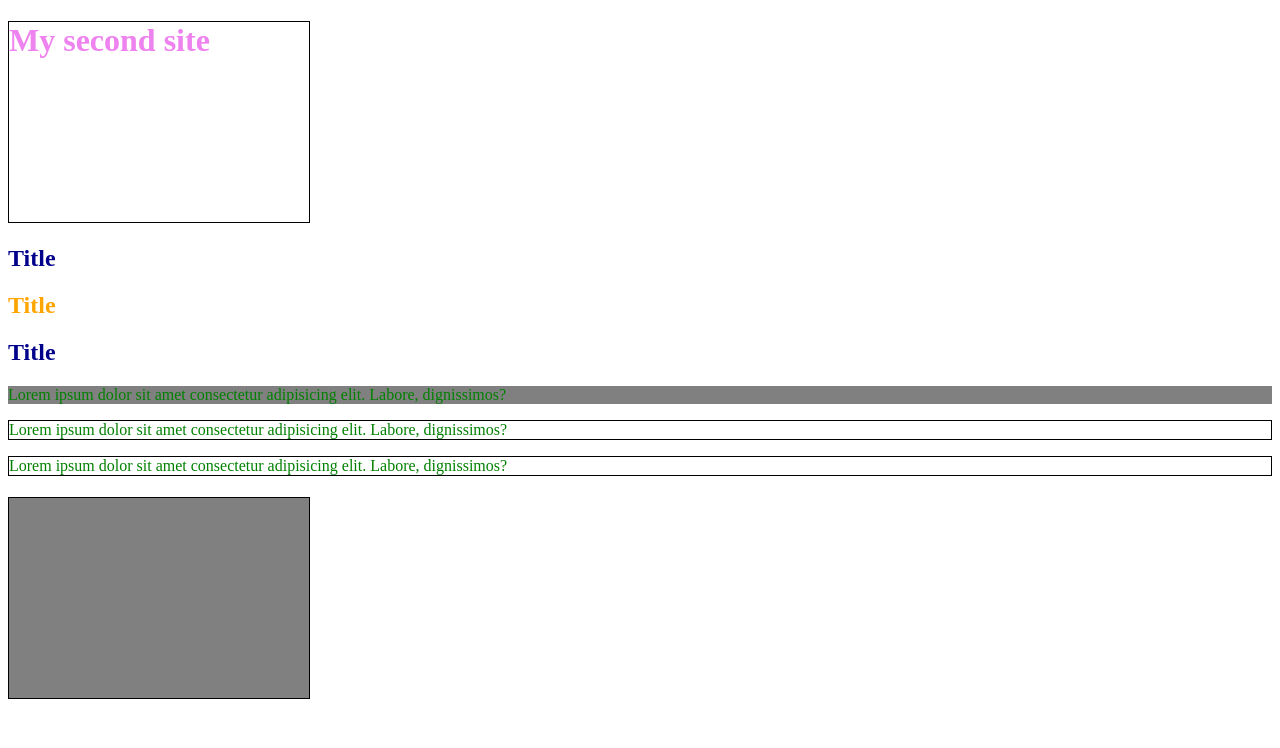
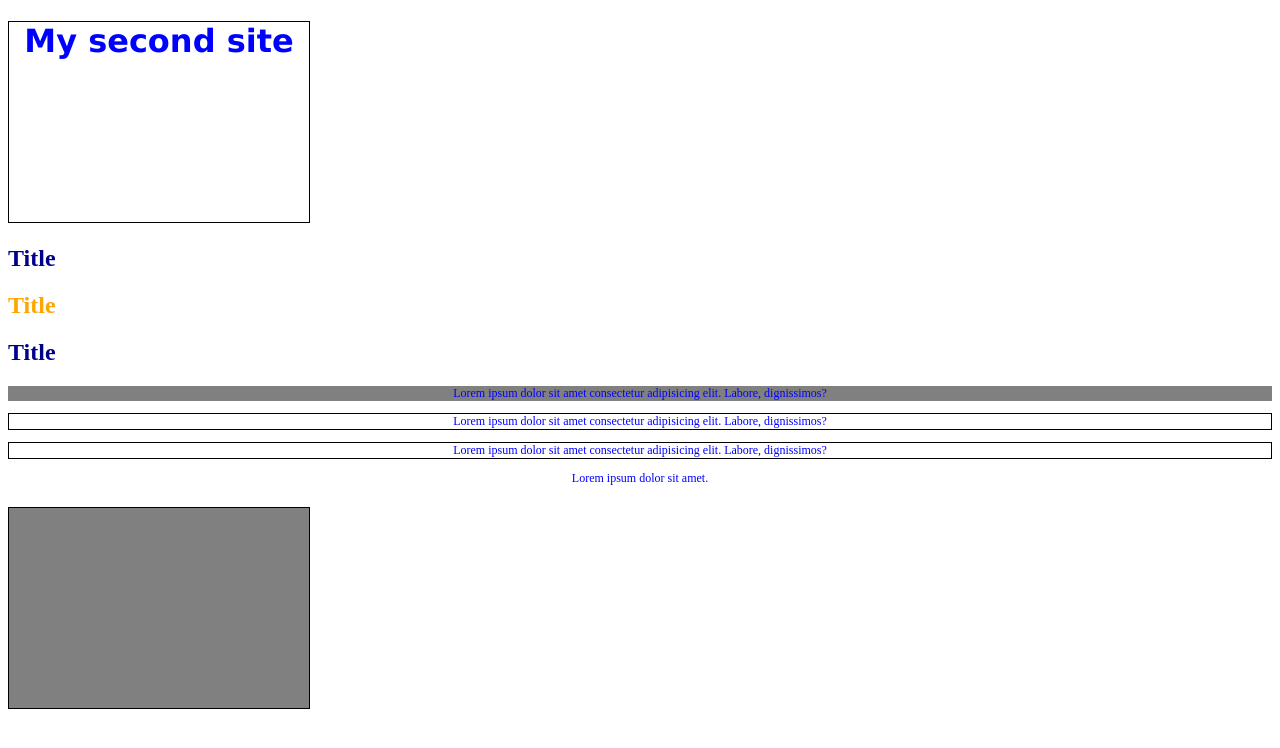
Before and after one commit to Bils1na/web_course, a PHP site: page / in a window 1280 px wide. Shown: the top 748 px of the page. Run offline with PHP 8.4, Linux system fonts and the light colour scheme.

Commit message:
added lec2web

```diff
--- a/lec2web/index.html
+++ b/lec2web/index.html
@@ -22,6 +22,7 @@
     <p id="first">Lorem ipsum dolor sit amet consectetur adipisicing elit. Labore, dignissimos?</p>
     <p class="border">Lorem ipsum dolor sit amet consectetur adipisicing elit. Labore, dignissimos?</p>
     <p class="border">Lorem ipsum dolor sit amet consectetur adipisicing elit. Labore, dignissimos?</p>
+    <p>Lorem ipsum dolor <a href="index.html"></a> sit amet.</p>
 
     <h1 class="title"></h1>
 </body>
--- a/lec2web/styles.css
+++ b/lec2web/styles.css
@@ -31,3 +31,22 @@ h1 {
 .heading_about {
     color: orange;
 }
+
+p a {
+    color: violet; /* inherit */
+}
+
+h1, h3, p {
+    text-align: center;
+    color: blue !important;
+}
+    h1 {
+        font-family: Verdana;
+        color: green;
+}
+    h3 {
+        font-family: Arial;
+}
+    p {
+        font-size: 12px;
+}
```
